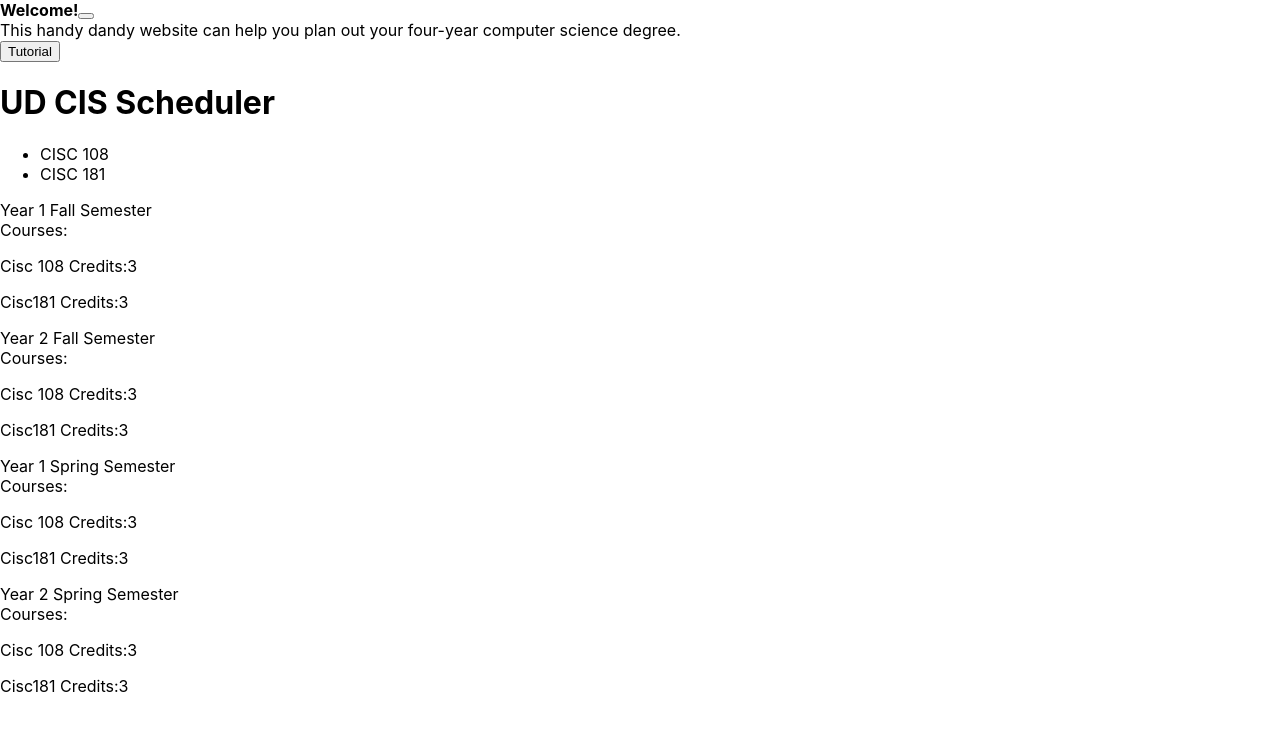
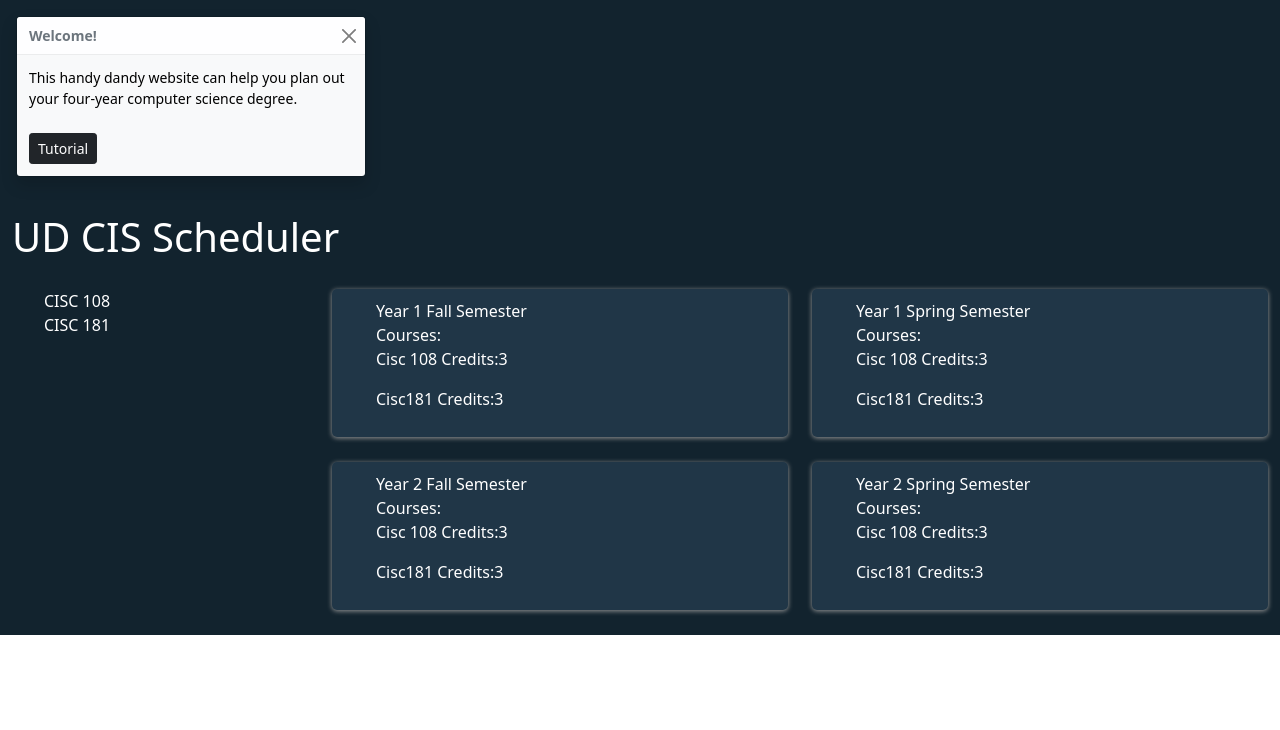
Before and after one commit to mnawar27/ud-cis-scheduler-team-7, a React (Create React App) app: page / in a window 1280 px wide. Shown: the top 730 px of the page. Built offline with nearby package versions, Linux system fonts and the light colour scheme.

Commit message:
Fixed branch

```diff
--- a/src/App.css
+++ b/src/App.css
@@ -13,3 +13,6 @@
   font-size: calc(10px + 2vmin);
   color: white;
 }
+.row{
+  display:flex;
+}
```
Also changed, not shown: src/App.tsx (+10 -3 lines).
